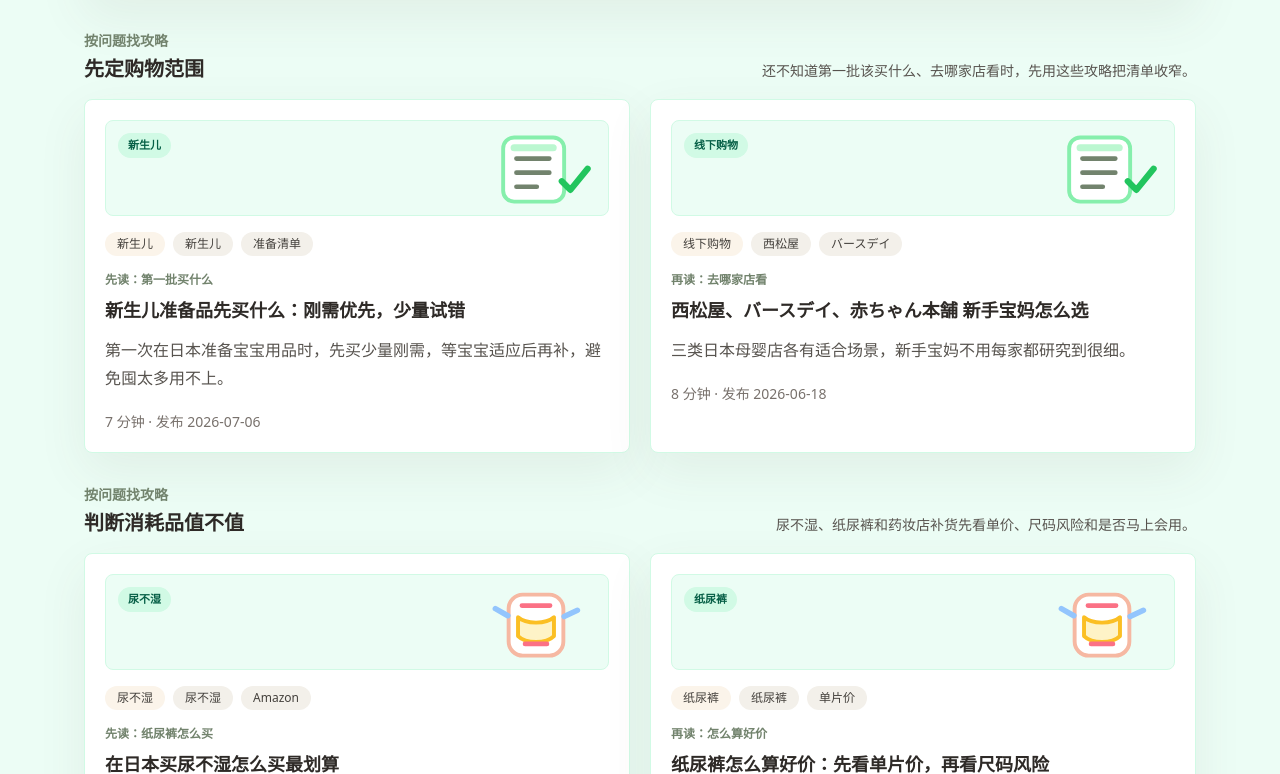
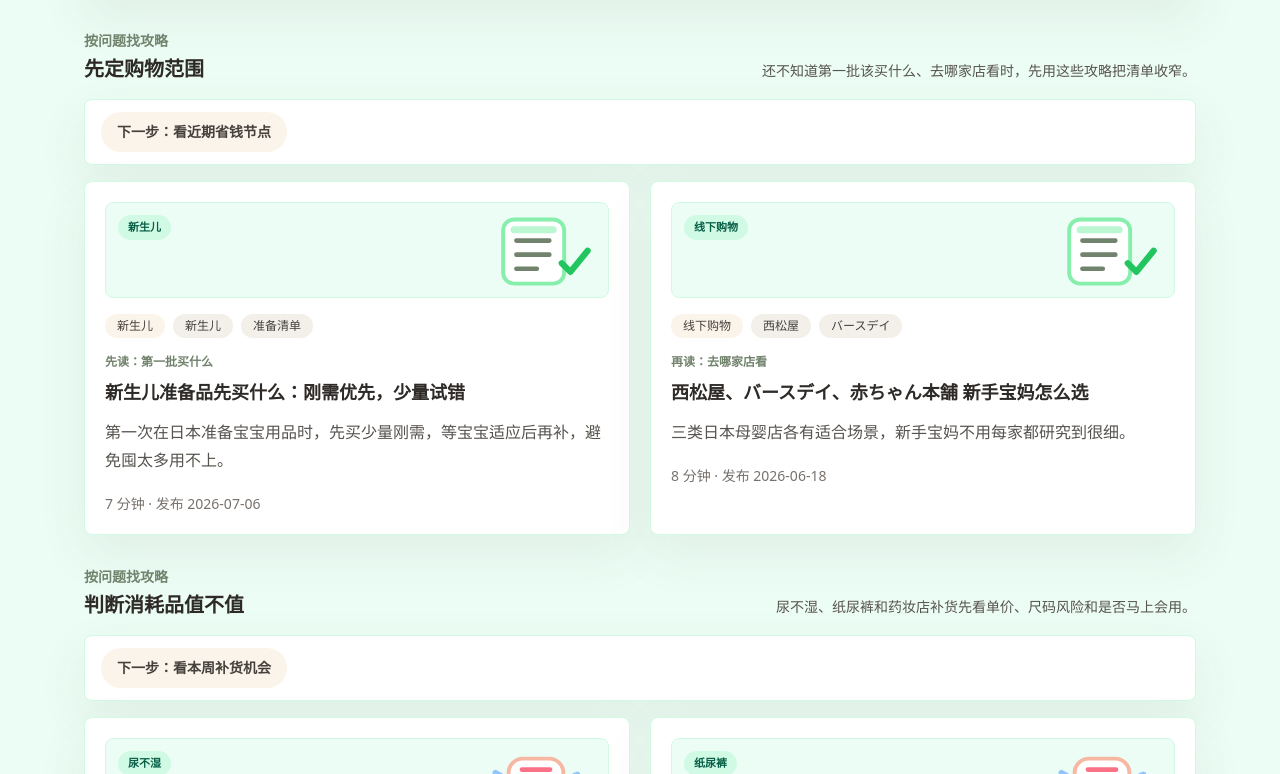
Before and after one commit to fengchuanli/mama-save-jp, a Next.js app: page /guides in a window 1280 px wide. Shown: the part 826-1600 px from the top of the page. Built offline with nearby package versions, Linux system fonts and the light colour scheme.

Commit message:
优化攻略分组后续动作承接

```diff
--- a/pages/guides/index.tsx
+++ b/pages/guides/index.tsx
@@ -21,6 +21,10 @@ type GuideProblemGroup = {
   id: string;
   title: string;
   description: string;
+  nextAction: {
+    label: string;
+    href: string;
+  };
   slugs: string[];
   readingOrder: Record<string, string>;
 };
@@ -30,6 +34,10 @@ const guideProblemGroups: GuideProblemGroup[] = [
     id: "start",
     title: "先定购物范围",
     description: "还不知道第一批该买什么、去哪家店看时，先用这些攻略把清单收窄。",
+    nextAction: {
+      label: "下一步：看近期省钱节点",
+      href: "/calendar"
+    },
     slugs: ["newborn-shopping-list", "choose-baby-stores-japan"],
     readingOrder: {
       "newborn-shopping-list": "先读：第一批买什么",
@@ -40,6 +48,10 @@ const guideProblemGroups: GuideProblemGroup[] = [
     id: "essentials",
     title: "判断消耗品值不值",
     description: "尿不湿、纸尿裤和药妆店补货先看单价、尺码风险和是否马上会用。",
+    nextAction: {
+      label: "下一步：看本周补货机会",
+      href: "/deals"
+    },
     slugs: ["buy-diapers-japan", "diaper-price-line", "drugstore-coupon"],
     readingOrder: {
       "buy-diapers-japan": "先读：纸尿裤怎么买",
@@ -51,6 +63,10 @@ const guideProblemGroups: GuideProblemGroup[] = [
     id: "platforms",
     title: "看懂平台和返点",
     description: "遇到楽天、5と0のつく日或支付返点时，先确认实付、上限和是否本来就要买。",
+    nextAction: {
+      label: "下一步：按活动日筛选",
+      href: "/calendar"
+    },
     slugs: [
       "rakuten-points-basics",
       "rakuten-5-0-mama-shopping",
@@ -66,6 +82,10 @@ const guideProblemGroups: GuideProblemGroup[] = [
     id: "nursery",
     title: "保育园和童装准备",
     description: "入园清单、姓名贴和换季童装更容易买多，先按场景和尺码判断。",
+    nextAction: {
+      label: "下一步：看保育园用品机会",
+      href: "/deals"
+    },
     slugs: ["nursery-entry-budget-items", "kids-clothes-size-80-90-100"],
     readingOrder: {
       "nursery-entry-budget-items": "先读：入园用品",
@@ -240,6 +260,15 @@ export default function Guides({ guides }: GuidesProps) {
                 </p>
               </div>
 
+              <div className="mb-4 rounded-lg border border-emerald-100 bg-white px-4 py-3 shadow-soft">
+                <Link
+                  href={group.nextAction.href}
+                  className="inline-flex min-h-10 items-center justify-center rounded-full bg-linen px-4 py-2 text-sm font-semibold text-stone-700 transition hover:bg-peach"
+                >
+                  {group.nextAction.label}
+                </Link>
+              </div>
+
               <div className="grid gap-5 md:grid-cols-2">
                 {group.guides.map((guide) => (
                   <GuideCard
```
Also changed, not shown: 1 other file (tests, documents, lock files or other folders).
